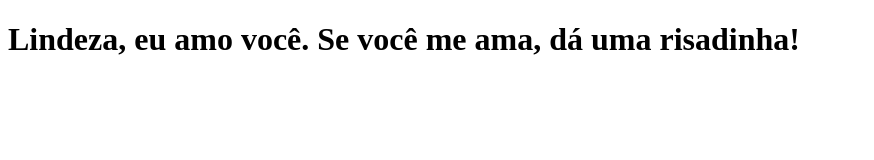
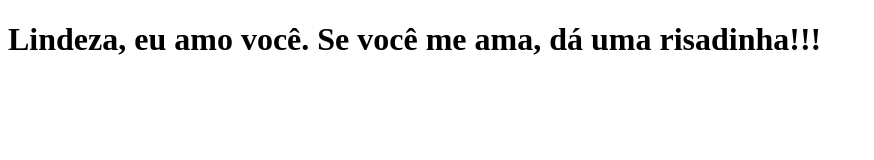
Before and after one commit to alexpacheli/tabnews, a Next.js app: page / in a window 1280 px wide. Shown: the top 160 px of the page, without its empty margins (0-874 px from the left). Built offline with nearby package versions, Linux system fonts and the light colour scheme.

Commit message:
modifica a frase

```diff
--- a/pages/index.js
+++ b/pages/index.js
@@ -1,5 +1,5 @@
 function Home() {
-  return <h1>Lindeza, eu amo você. Se você me ama, dá uma risadinha!</h1>
+  return <h1>Lindeza, eu amo você. Se você me ama, dá uma risadinha!!!</h1>
 }
 
 export default Home
```
